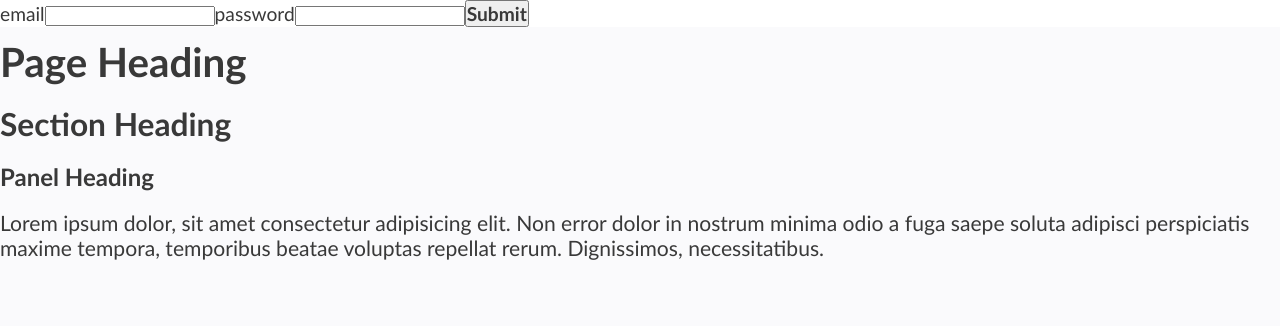
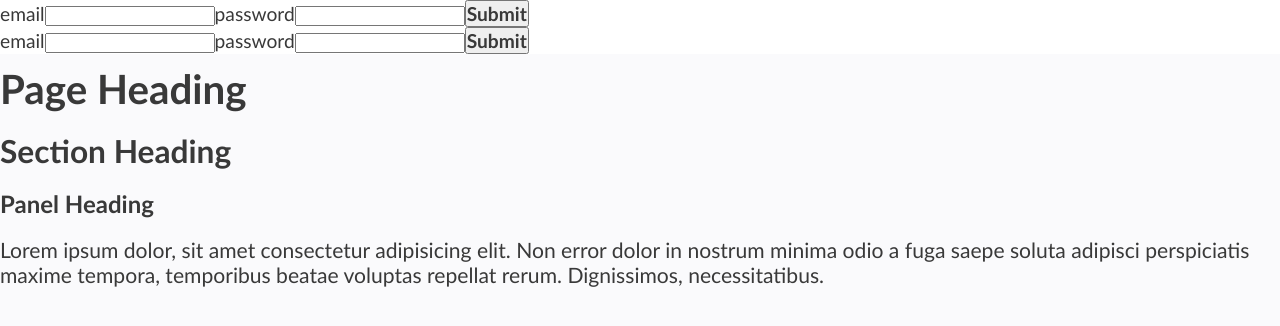
Before and after one commit to nology-tech/Union-Client-Project, a React (Vite) app: page / in a window 1280 px wide. Shown: the top 326 px of the page. Built offline with nearby package versions, Linux system fonts and the light colour scheme; no server answers.

Commit message:
added register and login

```diff
--- a/src/App.tsx
+++ b/src/App.tsx
@@ -2,11 +2,54 @@ import { Route, Routes } from "react-router-dom";
 import Home from "./pages/Home/Home";
 import "./styles/main.scss";
 import Form from "./components/Form/Form";
+import {
+  createUserWithEmailAndPassword,
+  signInWithEmailAndPassword,
+} from "firebase/auth";
+import { auth } from "./firebase";
+import { useState } from "react";
 
 const App = () => {
+  const [user, setUser] = useState({});
+  const [email, setEmail] = useState<string>("");
+  const [password, setPassword] = useState<string>("");
+
+  const handleLogin = async () => {
+    try {
+      const userData = await signInWithEmailAndPassword(auth, email, password);
+      setUser(userData.user);
+    } catch (error: any) {
+      console.log(error.message);
+    }
+  };
+
+  const handleRegister = async () => {
+    try {
+      const userData = await createUserWithEmailAndPassword(
+        auth,
+        email,
+        password
+      );
+      setUser(userData.user);
+    } catch (error: any) {
+      console.log(error.message);
+    }
+  };
+
   return (
     <div>
-      <Form />
+      <Form
+        setUser={setUser}
+        handleLogin={handleLogin}
+        setEmail={setEmail}
+        setPassword={setPassword}
+      />
+      <Form
+        setUser={setUser}
+        handleLogin={handleRegister}
+        setEmail={setEmail}
+        setPassword={setPassword}
+      />
       <Routes>
         <Route path="*" element={<Home />} />
       </Routes>
--- a/src/components/Form/Form.tsx
+++ b/src/components/Form/Form.tsx
@@ -1,64 +1,28 @@
-import { useState } from "react";
+import { FormEvent, MouseEventHandler } from "react";
 import "./Form.scss";
-import { onAuthStateChanged, signInWithEmailAndPassword } from "firebase/auth";
-import { auth } from "../../firebase";
 
-const Form = () => {
-  const [email, setEmail] = useState<string>("");
-  const [password, setPassword] = useState<string>("");
+type FormProps = {
+  setUser: (user: string) => void;
+  handleLogin: MouseEventHandler<HTMLButtonElement>;
+  setEmail: (email: string) => void;
+  setPassword: (password: string) => void;
+};
 
-  const [user, setUser] = useState({});
-
-  const handleLogin = async () => {
-    try {
-      const user = await signInWithEmailAndPassword(auth, email, password);
-      console.log(user);
-    } catch (error) {
-      console.log(error.message);
-    }
+const Form = ({ setUser, handleLogin, setEmail, setPassword }: FormProps) => {
+  const handleEmailInput = (event: FormEvent<HTMLInputElement>) => {
+    setEmail(event.currentTarget.value);
   };
 
-  onAuthStateChanged(auth, (currentUser) => {
-    setUser(currentUser);
-  });
-
-  // const handleInput = async (event) => {
-  //   setEmail(event.currentTarget.value);
-  //   setPassword(event.currentTarget.value);
-
-  //   signInWithEmailAndPassword(auth, email, password);
-
-  //   // Signed in
-  //   const userCredential = await signInWithEmailAndPassword(
-  //     auth,
-  //     email,
-  //     password
-  //   );
-  //   const user = userCredential.user;
-  //   // ...
-  //   console.log(user);
-  // };
-
-  // console.log(email, password);
+  const handlePasswordInput = (event: FormEvent<HTMLInputElement>) => {
+    setPassword(event.currentTarget.value);
+  };
 
   return (
     <div>
       <label htmlFor="email">email</label>
-      <input
-        type="text"
-        id="email"
-        onChange={(event) => {
-          setEmail(event.target.value);
-        }}
-      />
+      <input type="text" id="email" onChange={handleEmailInput} />
       <label htmlFor="password">password</label>
-      <input
-        type="text"
-        id="password"
-        onChange={(event) => {
-          setPassword(event.target.value);
-        }}
-      />
+      <input type="text" id="password" onChange={handlePasswordInput} />
       <button type="submit" onClick={handleLogin}>
         Submit
       </button>
```
